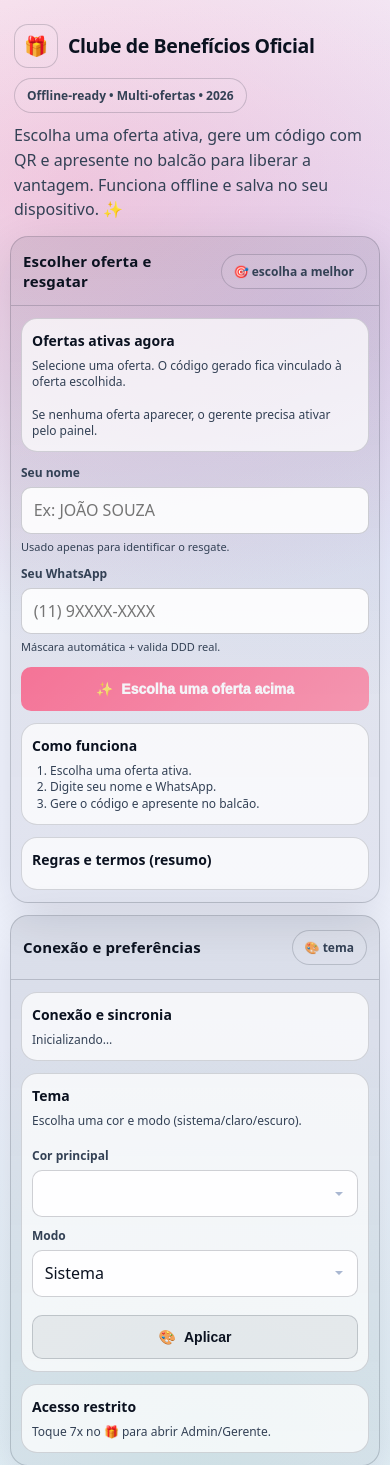
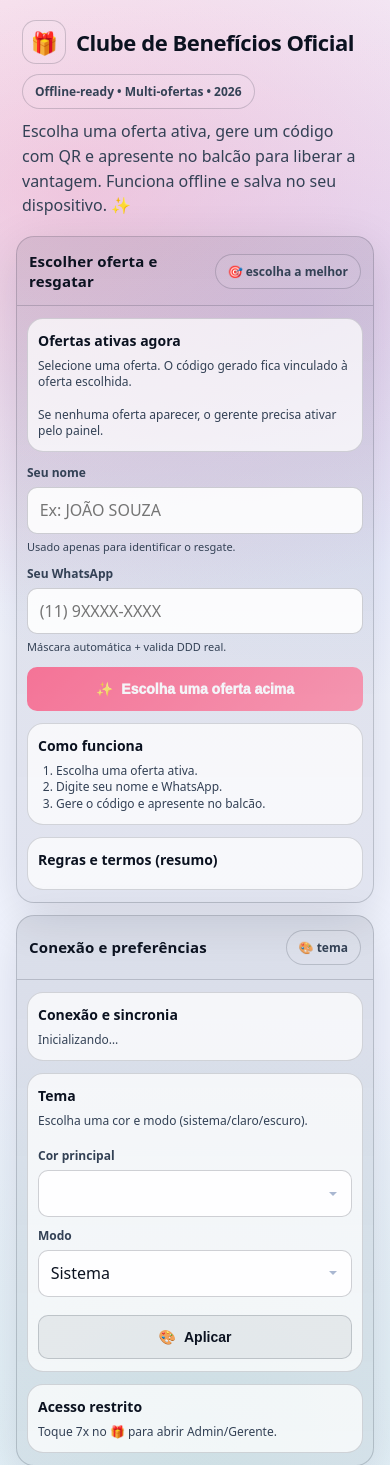
Before and after one commit to Augustuuuuu/clube-beneficios, a Django app: page / in a window 390 px wide. Shown: the top 1465 px of the page. Run offline with Django 5.2, Linux system fonts and the light colour scheme; lists and menus that the app fills with data are empty; some libraries are stand-ins or nearby versions.

Commit message:
Update index.html

```diff
--- a/templates/index.html
+++ b/templates/index.html
@@ -56,7 +56,7 @@
   }
 
   *{ box-sizing:border-box; }
-  html{ overflow-x:hidden; }
+  html{ overflow-x:hidden; -webkit-text-size-adjust: 100%; }
   html,body{ height:100%; min-height:100%; }
   body{
     margin:0;
@@ -73,23 +73,12 @@
     overflow-x:hidden;
     box-sizing:border-box;
   }
-  @media (max-width: 480px){
-    body{
-      padding: 12px 10px;
-      padding-left: max(10px, env(safe-area-inset-left));
-      padding-right: max(10px, env(safe-area-inset-right));
-      padding-bottom: max(12px, env(safe-area-inset-bottom));
-    }
-  }
 
   .wrap{ width:100%; max-width:1120px; display:grid; gap:18px; box-sizing:border-box; min-width:0; padding:0 2px; }
-  @media (max-width: 480px){ .wrap{ gap: 14px; padding: 0; } }
   header{ display:flex; align-items:flex-start; justify-content:space-between; gap:14px; padding:0 6px; min-width:0; }
-  @media (max-width: 480px){ header{ padding: 0 4px; flex-wrap: wrap; } }
   .brand{ display:flex; flex-direction:column; gap:10px; min-width:0; flex:1; }
   .titleRow{ display:flex; align-items:center; gap:10px; flex-wrap:wrap; min-width:0; }
   h1{ margin:0; font-size:clamp(22px,2.7vw,38px); letter-spacing:-0.02em; line-height:1.1; display:flex; align-items:center; gap:10px; flex-wrap:wrap; min-width:0; }
-  @media (max-width: 480px){ h1{ font-size: clamp(18px, 5vw, 24px); } }
 
   #secretEmoji{
     display:inline-grid; place-items:center;
@@ -211,10 +200,6 @@
   textarea{ min-height: clamp(80px, 22vw, 96px); resize: vertical; }
 
   .hint{ color:var(--muted); font-size:clamp(11px, 2.2vw, 12px); line-height:1.35; margin-top:6px; }
-  @media (max-width: 360px){
-    input,select,textarea{ padding: 8px 10px; min-height: 44px; }
-    .content{ padding: 10px 8px; }
-  }
 
   button{
     width:100%;
```
